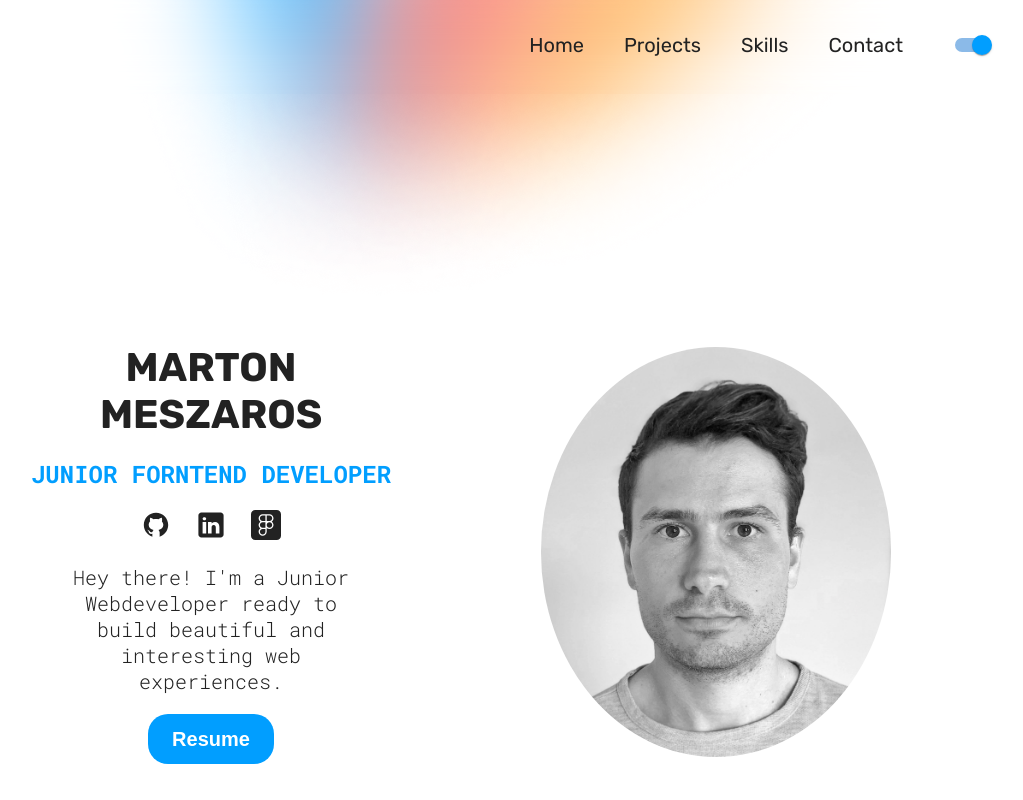
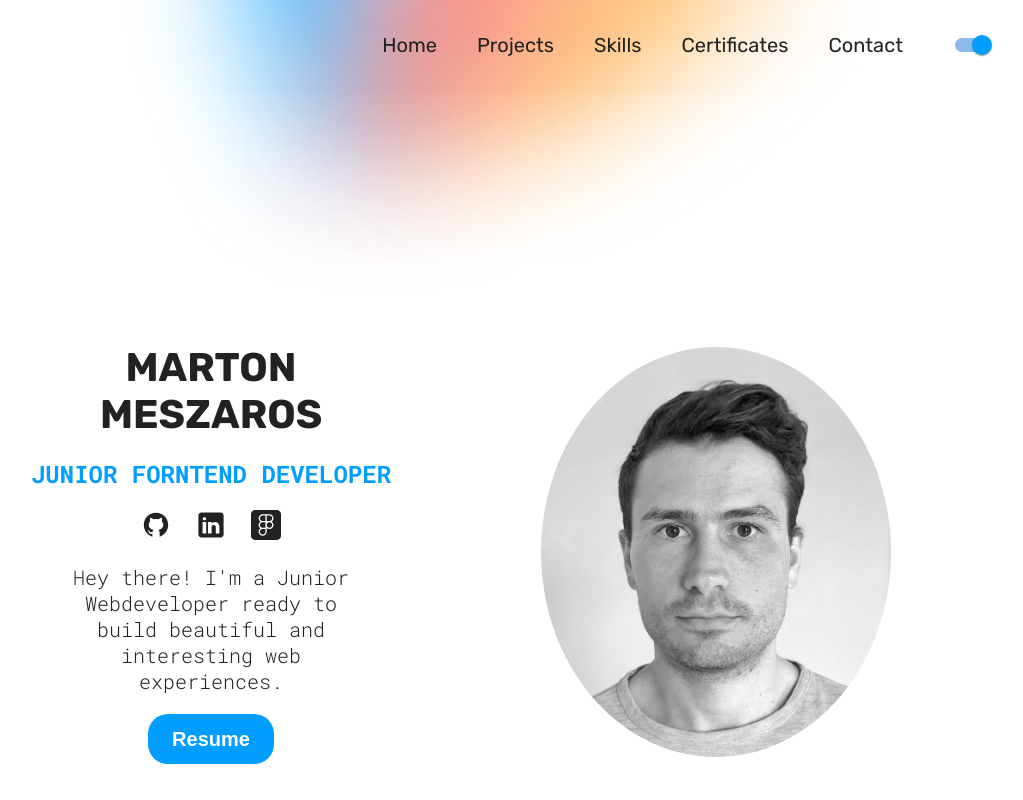
Before and after one commit to mmmarciii/portfolio, a React (Vite) app: page / in a window 1280 px wide. Shown: the top 800 px of the page, without its empty margins (179-1202 px from the left). Built offline with nearby package versions, Linux system fonts and the light colour scheme.

Commit message:
Update Menu with certificates section

```diff
--- a/src/Common/NavLinks.jsx
+++ b/src/Common/NavLinks.jsx
@@ -15,6 +15,9 @@ function NavLinks() {
         </li>
         <li>
             <Link to="skills" smooth={true} offset={-120} duration={640}>Skills</Link>
+        </li>
+        <li>
+            <Link to="certificates" smooth={true} offset={-120} duration={640}>Certificates</Link>
         </li>
         <li>
             <Link to="contact" smooth={true} offset={-120} duration={640}>Contact</Link>
--- a/src/sections/Certificates/Certificates.jsx
+++ b/src/sections/Certificates/Certificates.jsx
@@ -30,7 +30,7 @@ function Projects() {
   const projectsToDisplay = filterCategory ? projects.filter(project => project.category === filterCategory) : projects;
 
   return (
-    <section id="projects" className={styles.container}>
+    <section id="certificates" className={styles.container}>
         <h1 className='sectionTitle'>Projects</h1>
         <div className={styles.filterContainer}>
           <button type="button" className={styles.hover} onClick={() => handleFilter(null)}>
```
